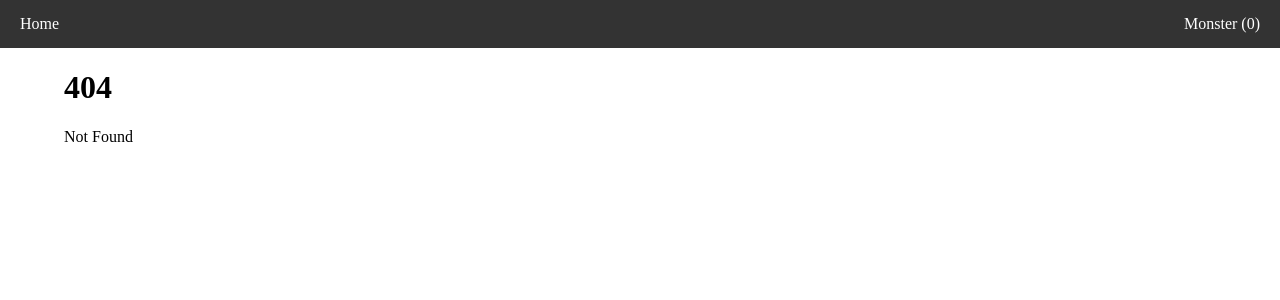
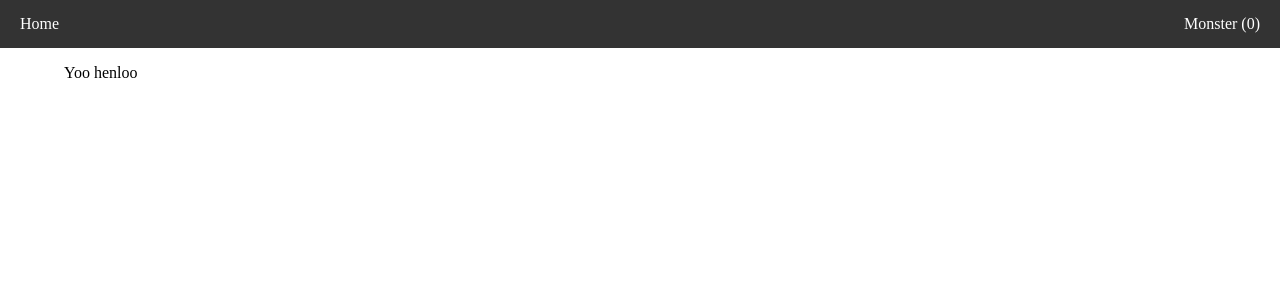
Before and after one commit to LuciAkirami/svelte-basics, a SvelteKit app in the folder pokedexu-app/: page /monster-info in a window 1280 px wide. Before the commit this address had no page. Shown: the top 300 px of the page. Built offline with nearby package versions, Linux system fonts and the light colour scheme.

Commit message:
created monster info page

```diff
--- a/pokedexu-app/src/routes/Monsters.svelte
+++ b/pokedexu-app/src/routes/Monsters.svelte
@@ -1,6 +1,7 @@
 <script lang='ts'>
     import type { Monster } from "./+page";
     import { caughtMonsters } from "$lib/store";
+  import { goto } from "$app/navigation";
 
     export let monster: Monster;
     // export let updateSearchParams: (key: string, value: string) => void;
@@ -18,7 +19,7 @@
     <!-- svelte-ignore a11y-click-events-have-key-events -->
     <!-- svelte-ignore a11y-no-static-element-interactions -->
     <div on:click={addMonsters}>
-        <div class="monster-content">
+        <div class="monster-content" on:click={()=>goto("/monster-info")}>
             <img src={monster.image} alt="monster.name" class="imageu">
             {monster.name}
         </div>
--- /dev/null
+++ b/pokedexu-app/src/routes/monster-info/+page.svelte
@@ -0,0 +1,7 @@
+<script lang='ts'>
+    import type { Monster } from "../+page";
+
+    // export let monster: Monster;
+</script>
+
+<p>Yoo henloo</p>
```
